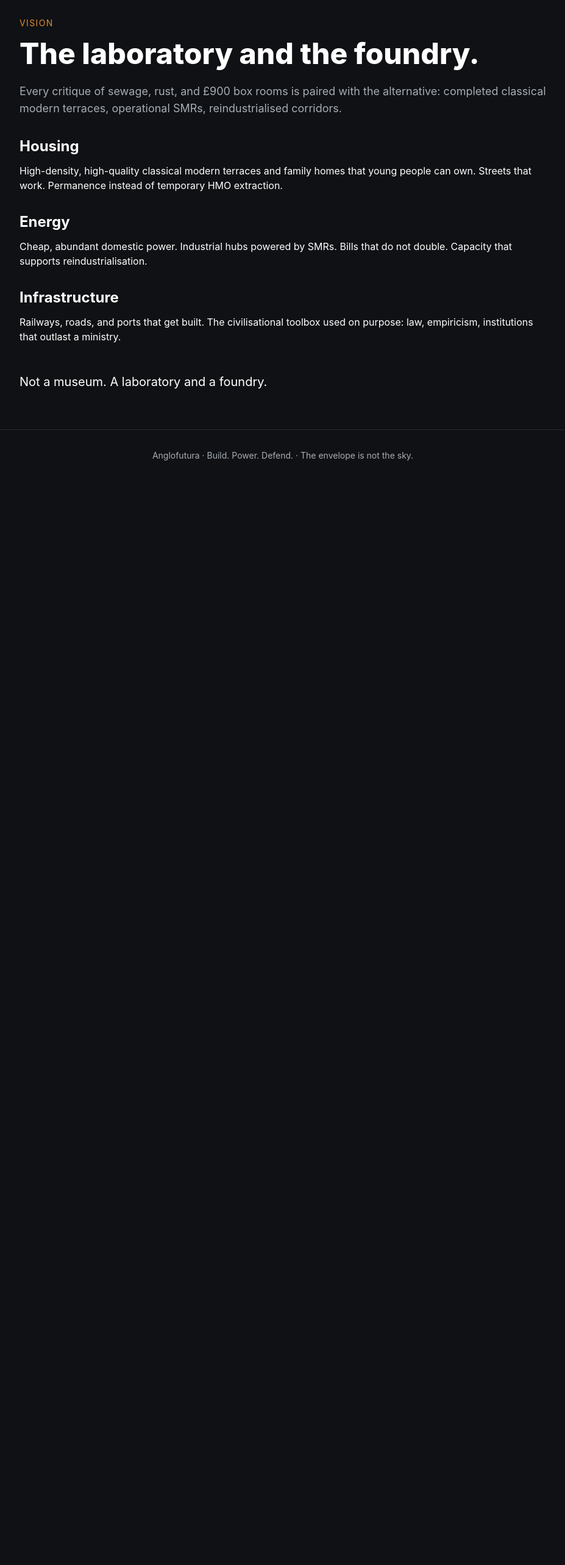
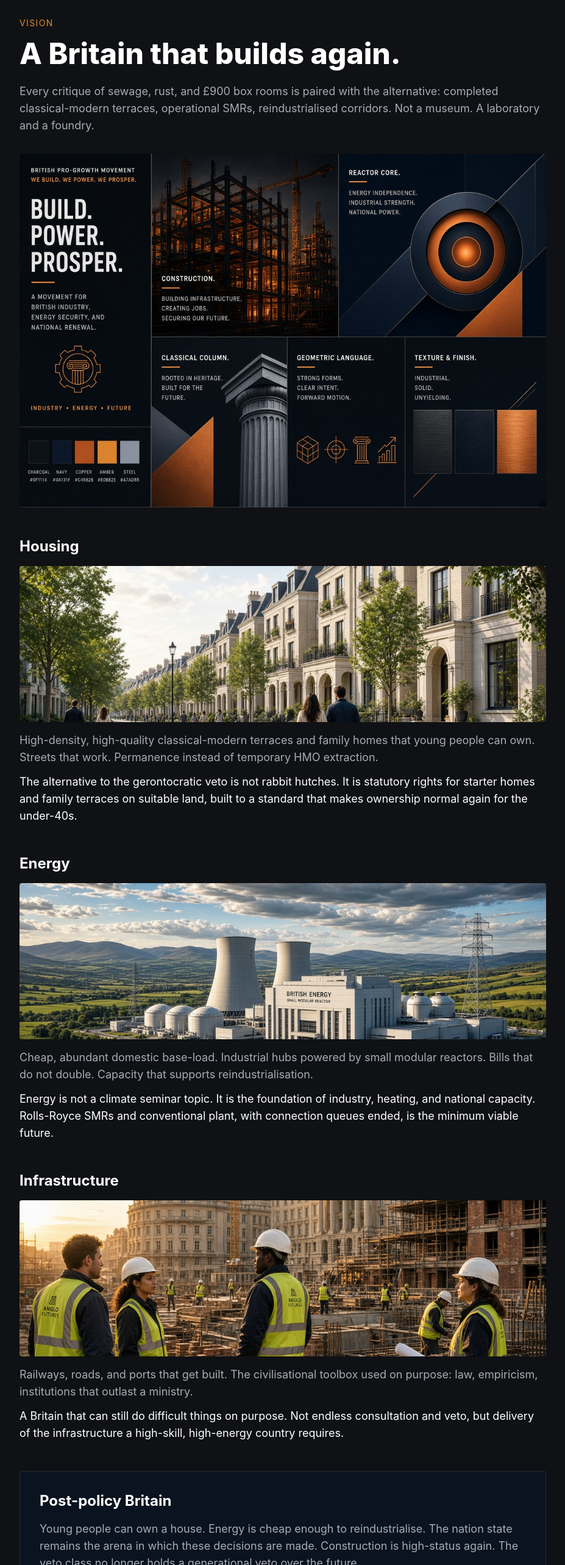
Before and after one commit to stumpyuk1/anglofutura-prototype, a Next.js app: page /vision in a window 1280 px wide. Shown: the part 100-2666 px from the top of the page at 61% size, without its empty margins (176-1103 px from the left). Before the commit the page ends 889 px from the top, so only its background shows below. Built offline with nearby package versions, Linux system fonts and the light colour scheme.

Commit message:
Expand Vision page with concrete alternatives and moodboard images

```diff
--- a/app/vision/page.js
+++ b/app/vision/page.js
@@ -2,24 +2,72 @@ export default function Vision() {
   return (
     <div className="max-w-4xl mx-auto px-4 py-16">
       <p className="text-amber text-sm tracking-widest uppercase mb-4">Vision</p>
-      <h1 className="text-4xl md:text-5xl font-extrabold mb-6">The laboratory and the foundry.</h1>
+      <h1 className="text-4xl md:text-5xl font-extrabold mb-6">A Britain that builds again.</h1>
+
       <p className="text-lg text-steel mb-8">
-        Every critique of sewage, rust, and £900 box rooms is paired with the alternative: completed classical modern terraces, operational SMRs, reindustrialised corridors.
+        Every critique of sewage, rust, and £900 box rooms is paired with the alternative: completed classical-modern terraces, operational SMRs, reindustrialised corridors. Not a museum. A laboratory and a foundry.
       </p>
-      <div className="space-y-8">
+
+      <img
+        src="/images/jL81l.jpg"
+        alt="Classical modern housing vision"
+        className="w-full rounded mb-12"
+      />
+
+      <div className="space-y-12">
         <div>
-          <h2 className="text-2xl font-bold mb-3">Housing</h2>
-          <p>High-density, high-quality classical modern terraces and family homes that young people can own. Streets that work. Permanence instead of temporary HMO extraction.</p>
+          <h2 className="text-2xl font-bold mb-4">Housing</h2>
+          <img
+            src="/images/bED3n.jpg"
+            alt="High-density classical modern terraces"
+            className="w-full h-64 object-cover rounded mb-4"
+          />
+          <p className="text-lg text-steel mb-3">
+            High-density, high-quality classical-modern terraces and family homes that young people can own. Streets that work. Permanence instead of temporary HMO extraction.
+          </p>
+          <p className="text-lg">
+            The alternative to the gerontocratic veto is not rabbit hutches. It is statutory rights for starter homes and family terraces on suitable land, built to a standard that makes ownership normal again for the under-40s.
+          </p>
         </div>
+
         <div>
-          <h2 className="text-2xl font-bold mb-3">Energy</h2>
-          <p>Cheap, abundant domestic power. Industrial hubs powered by SMRs. Bills that do not double. Capacity that supports reindustrialisation.</p>
+          <h2 className="text-2xl font-bold mb-4">Energy</h2>
+          <img
+            src="/images/Xl4VB.jpg"
+            alt="Domestic nuclear power"
+            className="w-full h-64 object-cover rounded mb-4"
+          />
+          <p className="text-lg text-steel mb-3">
+            Cheap, abundant domestic base-load. Industrial hubs powered by small modular reactors. Bills that do not double. Capacity that supports reindustrialisation.
+          </p>
+          <p className="text-lg">
+            Energy is not a climate seminar topic. It is the foundation of industry, heating, and national capacity. Rolls-Royce SMRs and conventional plant, with connection queues ended, is the minimum viable future.
+          </p>
         </div>
+
         <div>
-          <h2 className="text-2xl font-bold mb-3">Infrastructure</h2>
-          <p>Railways, roads, and ports that get built. The civilisational toolbox used on purpose: law, empiricism, institutions that outlast a ministry.</p>
+          <h2 className="text-2xl font-bold mb-4">Infrastructure</h2>
+          <img
+            src="/images/z3Ms2.jpg"
+            alt="Infrastructure and national capacity"
+            className="w-full h-64 object-cover rounded mb-4"
+          />
+          <p className="text-lg text-steel mb-3">
+            Railways, roads, and ports that get built. The civilisational toolbox used on purpose: law, empiricism, institutions that outlast a ministry.
+          </p>
+          <p className="text-lg">
+            A Britain that can still do difficult things on purpose. Not endless consultation and veto, but delivery of the infrastructure a high-skill, high-energy country requires.
+          </p>
         </div>
       </div>
+
+      <div className="mt-12 bg-navy p-8 rounded border border-white/10">
+        <h2 className="text-2xl font-bold mb-4">Post-policy Britain</h2>
+        <p className="text-lg text-steel">
+          Young people can own a house. Energy is cheap enough to reindustrialise. The nation state remains the arena in which these decisions are made. Construction is high-status again. The veto class no longer holds a generational veto over the future.
+        </p>
+      </div>
+
       <p className="mt-12 text-xl">Not a museum. A laboratory and a foundry.</p>
     </div>
   );
```
